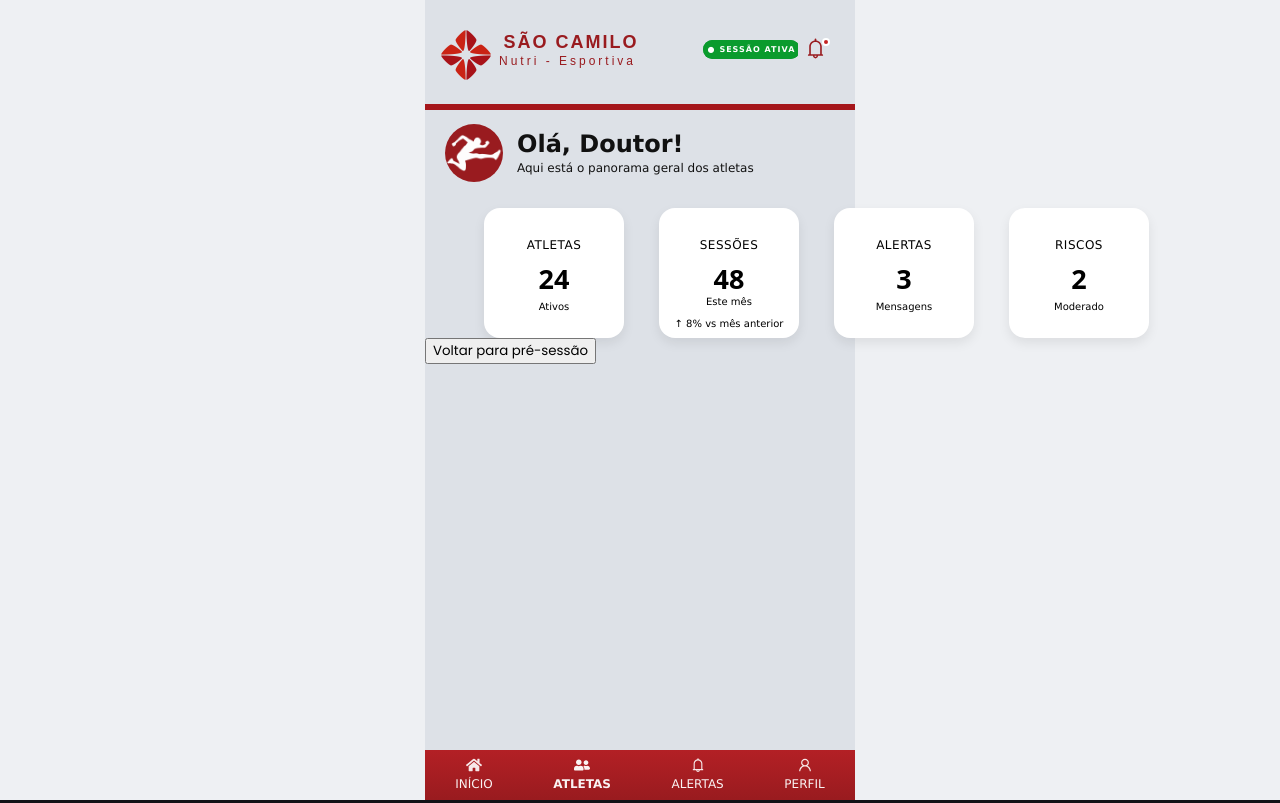
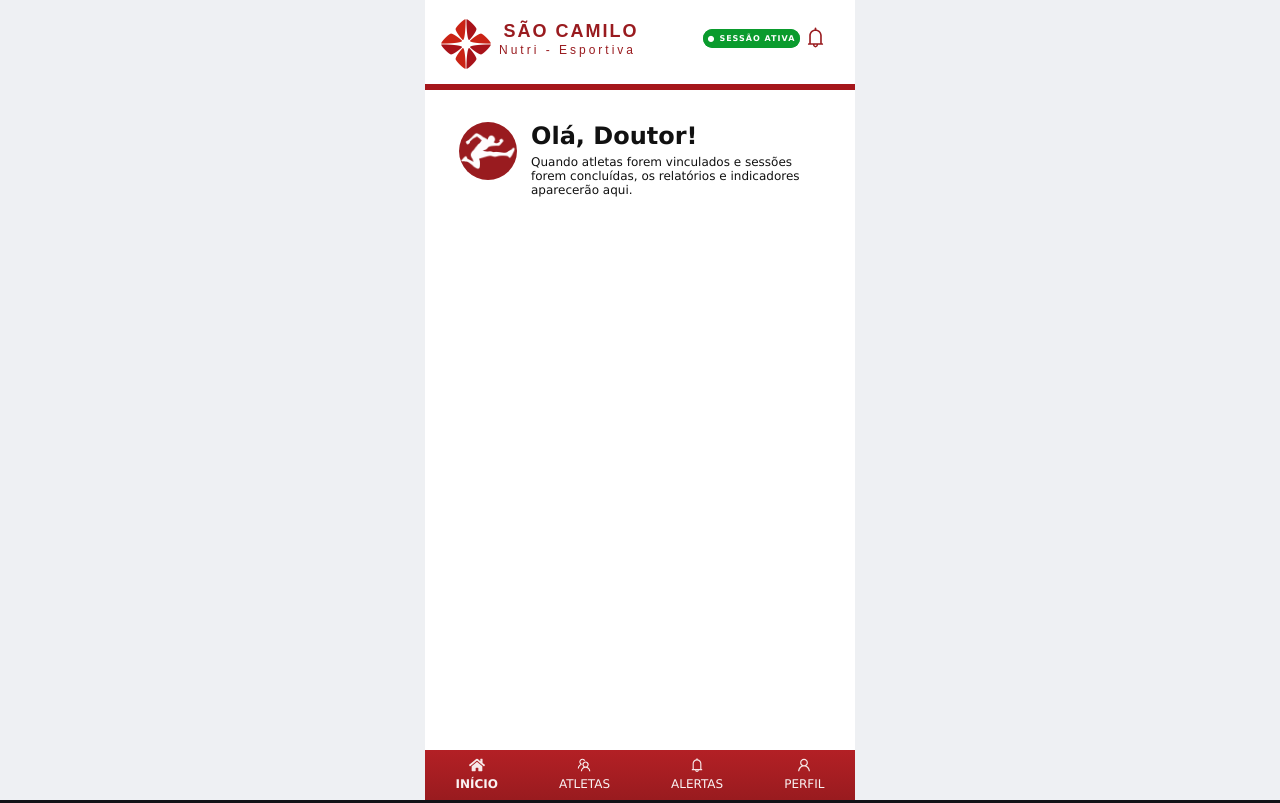
Before and after one commit to PI-Sao-Camilo-2026/PI-Sao-Camilo, a React (Vite) app in the folder frontend/: page /homepage in a window 1280 px wide. Built offline with nearby package versions, Linux system fonts and the light colour scheme.

Commit message:
finalizacao homepage medico

```diff
--- a/frontend/src/App.jsx
+++ b/frontend/src/App.jsx
@@ -5,7 +5,7 @@ import PreSessao from "./views/atleta/PreSessao";
 import Sessao from "./views/atleta/Sessao";
 import PosSessao from "./views/atleta/PosSessao";
 import Relatorios from "./views/atleta/Relatorios";
-import Historicos from "./views/atleta/Historicos";
+import Historicos from "./views/atleta/Historico";
 
 import Homepage from "./views/medico/Homepage";
 function App() {
@@ -19,7 +19,7 @@ function App() {
         <Route path="/presessao" element={<PreSessao />} />
         <Route path="/relatorios" element={<Relatorios />} />
         <Route path="/sessao" element={<Sessao />} />
-        <Route path="/historicos" element={<Historicos />} />
+        <Route path="/historico" element={<Historicos />} />
 
         <Route path="/homepage" element={<Homepage />} />
       </Routes>
--- a/frontend/src/css/Historicos.css
+++ b/frontend/src/css/Historico.css
@@ -76,8 +76,7 @@ body {
 .header-icon {
   font-size: 23px;
   border: none;
-  color: #991b1f;
-  background: #dde1e7;
+  background: transparent;
   display: flex;
   position: relative;
   align-items: center;
@@ -86,8 +85,43 @@ body {
   cursor: pointer;
 }
 
+.notificacao-vazia {
+  color: #991b1f;
+}
+
 .notificacao-ativa {
   color: #991b1f;
+  animation: tocarSino 1.5s infinite;
+}
+
+@keyframes tocarSino {
+  0% {
+    transform: rotate(0deg);
+  }
+
+  10% {
+    transform: rotate(15deg);
+  }
+
+  20% {
+    transform: rotate(-15deg);
+  }
+
+  30% {
+    transform: rotate(10deg);
+  }
+
+  40% {
+    transform: rotate(-10deg);
+  }
+
+  50% {
+    transform: rotate(0deg);
+  }
+
+  100% {
+    transform: rotate(0deg);
+  }
 }
 
 .notification-dot {
--- a/frontend/src/css/Homepage.css
+++ b/frontend/src/css/Homepage.css
@@ -10,7 +10,7 @@ body {
 .phone-screen {
   width: 430px;
   min-height: 100vh;
-  background: #dde1e7;
+  background: white;
   display: flex;
   flex-direction: column;
 }
@@ -28,10 +28,11 @@ body {
   object-fit: contain;
   display: block;
   margin: 0 16px 50px;
+  margin-top: -11px;
 }
 
 .homepage-header {
-  height: 110px;
+  height: 90px;
   text-align: center;
   padding-top: 30px;
   border-bottom: 6px solid #a5161b;
@@ -76,8 +77,7 @@ body {
 .header-icon {
   font-size: 23px;
   border: none;
-  color: #991b1f;
-  background: #dde1e7;
+  background: transparent;
   display: flex;
   position: relative;
   align-items: center;
@@ -86,8 +86,43 @@ body {
   cursor: pointer;
 }
 
+.notificacao-vazia {
+  color: #991b1f;
+}
+
 .notificacao-ativa {
   color: #991b1f;
+  animation: tocarSino 1.5s infinite;
+}
+
+@keyframes tocarSino {
+  0% {
+    transform: rotate(0deg);
+  }
+
+  10% {
+    transform: rotate(15deg);
+  }
+
+  20% {
+    transform: rotate(-15deg);
+  }
+
+  30% {
+    transform: rotate(10deg);
+  }
+
+  40% {
+    transform: rotate(-10deg);
+  }
+
+  50% {
+    transform: rotate(0deg);
+  }
+
+  100% {
+    transform: rotate(0deg);
+  }
 }
 
 .notification-dot {
@@ -106,8 +141,28 @@ body {
   padding: 42px 34px 20px;
 }
 
+.medico-area.vazio {
+  padding: 0 0;
+  margin-top: -28px;
+}
+
+.medico-area.vazio h2 {
+  padding-top: 20px;
+  font-size: 24px;
+  line-height: 1;
+  font-weight: 800;
+  color: #111;
+  font-family: Verdana, Geneva, Tahoma, sans-serif;
+}
+.medico-area.vazio p {
+  padding-top: 2px;
+  color: #111;
+  font-size: 12px;
+  font-family: Verdana, Geneva, Tahoma, sans-serif;
+}
+
 .medico-area {
-  padding: 14px 20px 6px;
+  padding: 25px 20px 6px;
   display: flex;
   align-items: center;
   gap: 14px;
@@ -140,9 +195,41 @@ body {
   font-family: Verdana, Geneva, Tahoma, sans-serif;
 }
 
+.select-wrapper {
+  position: relative;
+}
+
+.filter-select {
+  width: 85%;
+  height: 35px;
+  margin: 13px 30px;
+  border: none;
+  outline: none;
+  border-radius: 4px;
+  padding: 0 14px;
+  color: #2b2a2a;
+  background: white;
+  appearance: none;
+  font-size: 14px;
+  box-shadow:
+    2px 3px 20px rgba(0, 0, 0, 0.13),
+    2px 8px 12px rgba(0, 0, 0, 0.13);
+}
+
+.seta-filtro {
+  position: absolute;
+  right: 48px;
+  top: 50%;
+  transform: translateY(-50%);
+  font-size: 20px;
+  color: #2b2a2a;
+  pointer-events: none;
+}
+
 .stats-grid {
   display: grid;
   grid-template-columns: repeat(4, 1fr);
+  margin-top: -14px;
   margin-left: 35px;
   gap: 35px;
   padding: 0 24px;
@@ -152,20 +239,23 @@ body {
 
 .stat-card {
   background: white;
-  border-radius: 16px;
+  border-radius: 8px;
   width: 140px;
-  height: 130px;
+  height: 120px;
   margin-top: 20px;
   min-height: 50px;
   padding: 18px 10px;
   text-align: center;
-  box-shadow: 0 5px 12px rgba(0, 0, 0, 0.08);
+  box-shadow:
+    1px 2px 20px rgba(0, 0, 0, 0.1),
+    1px 6px 12px rgba(0, 0, 0, 0.1);
   overflow: hidden;
 }
 
 .stat-card h3 {
-  margin: 4px 0 2px;
-  font-size: 27px;
+  margin: 0 0 2px;
+  font-size: 12px;
+  color: #2b2a2a;
   font-family:
     system-ui,
     -apple-system,
@@ -179,13 +269,156 @@ body {
     "Helvetica Neue",
     sans-serif;
   line-height: 1.1;
+}
+
+.stat-card strong {
+  font-size: 33px;
+  margin-top: 10px;
+  display: block;
+}
+
+.stat-card p {
+  font-size: 10.5px;
+  margin: 8px 0 0;
+  color: #0dad33;
+}
+
+.section-title h2 {
+  font-size: 17px;
+  font-family: "Segoe UI", Tahoma, Geneva, Verdana, sans-serif;
+  margin: 28px 20px 14px;
+}
+
+.section-title span {
+  font-weight: 400;
+  font-size: 13px;
+}
+
+.hydration-grid {
+  display: flex;
+  width: 90%;
+  grid-template-columns: repeat(3, 1fr);
+  margin-left: 20px;
+  gap: 8px;
+}
+
+.hydration-card {
+  flex: 1;
+  background: white;
+  border-radius: 8px;
+  width: 115px;
+  height: 100px;
+  margin: 0;
+  padding: 13px 8px;
+  text-align: center;
+  box-shadow:
+    1px 2px 20px rgba(0, 0, 0, 0.1),
+    1px 6px 12px rgba(0, 0, 0, 0.1);
+}
+
+.hydration-card p {
+  margin: 0 0 7px;
+  font-size: 12px;
+  color: #444;
+}
+
+.hydration-card strong {
+  margin: 0 0 -5px;
+  font-size: 22px;
+  font-family:
+    system-ui,
+    -apple-system,
+    BlinkMacSystemFont,
+    "Segoe UI",
+    Roboto,
+    Oxygen,
+    Ubuntu,
+    Cantarell,
+    "Open Sans",
+    "Helvetica Neue",
+    sans-serif;
+  display: block;
+}
+
+.hydration-card span {
+  display: block;
+  margin-top: 12px;
+  color: #0a9b2d;
+  font-size: 10px;
   font-weight: bold;
 }
 
-.stat-label {
-  font-family: Verdana, Geneva, Tahoma, sans-serif;
-  letter-spacing: 0.5px;
-  font-size: 12px;
+.insights-box {
+  background: white;
+  border-radius: 12px;
+  width: 90%;
+  height: 180px;
+  margin-top: 28px;
+  margin-left: 20px;
+  padding: 1px 16px;
+  box-shadow:
+    1px 2px 20px rgba(0, 0, 0, 0.07),
+    1px 6px 12px rgba(0, 0, 0, 0.07);
+}
+
+.insights-box h2 {
+  display: block;
+  font-size: 17px;
+  text-align: center;
+  padding-top: 3px;
+}
+
+.insight-item {
+  display: flex;
+  align-items: center;
+  gap: 12px;
+  margin-bottom: 14px;
+}
+
+.insight-item p {
+  margin: 0;
+  font-size: 13px;
+  color: #222;
+}
+
+.insight-item svg {
+  font-size: 22px;
+}
+
+.danger svg {
+  color: #d71920;
+}
+
+.warning svg {
+  color: #f39c12;
+}
+
+.success svg {
+  color: #66aa44;
+}
+
+.atletas-btn {
+  width: 75%;
+  height: 48px;
+  margin-top: 30px;
+  margin-left: 55px;
+  margin-bottom: 22px;
+  border-radius: 8px;
+  border: 2px solid transparent;
+  background:
+    linear-gradient(white, white) padding-box,
+    linear-gradient(90deg, #d71920, #991b1f) border-box;
+  font-weight: 800;
+  font-size: 18px;
+  cursor: pointer;
+}
+
+.atletas-btn span {
+  background: linear-gradient(90deg, #d71920, #991b1f);
+  background-clip: text;
+  -webkit-background-clip: text;
+  color: transparent;
+  -webkit-text-fill-color: transparent;
 }
 
 .bottom-nav {
--- a/frontend/src/views/medico/Homepage.jsx
+++ b/frontend/src/views/medico/Homepage.jsx
@@ -1,12 +1,20 @@
 import "../../css/Homepage.css";
-import { useNavigate } from "react-router-dom";
-import { AiOutlineUser, AiOutlineBell } from "react-icons/ai";
-import { FaHome, FaUserFriends } from "react-icons/fa";
+import {
+  AiOutlineUser,
+  AiOutlineBell,
+  AiFillBell,
+  AiOutlineExclamationCircle,
+  AiOutlineTeam,
+} from "react-icons/ai";
+import { FaHome } from "react-icons/fa";
 
 export default function Homepage() {
-    const navigate = useNavigate();
+  const temNotificacao = false;
 
-    const temNotificacao = true;
+  const atletas = [];
+  const sessoes = [];
+
+  const mostrarDashboard = atletas.length > 0 || sessoes.length > 0;
 
   return (
     <div className="homepage-page">
@@ -16,69 +24,125 @@ export default function Homepage() {
           <h1>SÃO CAMILO</h1>
           <p>Nutri - Esportiva</p>
           <span className="active">● SESSÃO ATIVA</span>
-                    <button
-                        className={`header-icon ${temNotificacao ? "notificacao-ativa" : ""}`}
-                    >
-                        <AiOutlineBell />
+          <button className="header-icon">
+            {temNotificacao ? (
+              <AiFillBell className="notificacao-ativa" />
+            ) : (
+              <AiOutlineBell className="notificacao-vazia" />
+            )}
+
             {temNotificacao && <span className="notification-dot"></span>}
           </button>
         </header>
-                <main>
-                    <section className="medico-area">
-                        <img className="medico-icon" src="/ChatGPT Image 30 de abr. de 2026, 09_33_34.png" alt="silhueta atleta"></img>
+        <main className="homepage-main">
+          <section
+            className={mostrarDashboard ? "medico-area" : "medico-area vazio"}
+          >
+            <img
+              className="medico-icon"
+              src="/ChatGPT Image 30 de abr. de 2026, 09_33_34.png"
+              alt="silhueta medicina"
+            />
 
             <div>
               <h2>Olá, Doutor!</h2>
-                            <p>Aqui está o panorama geral dos atletas</p>
+              <p>
+                {mostrarDashboard
+                  ? "Aqui está o panorama geral dos atletas."
+                  : "Quando atletas forem vinculados e sessões forem concluídas, os relatórios e indicadores aparecerão aqui."}
+              </p>
             </div>
           </section>
+          {mostrarDashboard ? (
+            <>
+              <div className="select-wrapper">
+                <select className="filter-select">
+                  <option>Todos os Atletas</option>
+                  <option>Atletas de Basquete</option>
+                  <option>Atletas de Corrida</option>
+                  <option>Atletas de Futebol</option>
+                  <option>Atletas de Natação</option>
+                </select>
+
+                <span className="seta-filtro">▾</span>
+              </div>
               <section>
                 <div className="stats-grid">
                   <div className="stat-card">
-                                <p className="stat-label">ATLETAS</p>
-                                <h3>24</h3>
-                                <span className="stat-growth">Ativos</span>
+                    <h3 className="stat-label">ATLETAS</h3>
+                    <strong>24</strong>
+                    <p className="stat-growth">Ativos</p>
                   </div>
 
                   <div className="stat-card">
-                                <p className="stat-label">SESSÕES</p>
-                                <h3>48</h3>
-                                <p className="stat-period">Este mês</p>
-                                <span className="stat-growth">↑ 8% vs mês anterior</span>
-                            </div>
-
-                            <div className="stat-card">
-                                <p className="stat-label">ALERTAS</p>
-                                <h3>
-                                    3
-                                </h3>
-                                <span className="stat-growth">Mensagens</span>
-                            </div>
-
-                            <div className="stat-card">
-                                <p className="stat-label">RISCOS</p>
-                                <h3>
-                                    2
-                                </h3>
-                                <span className="stat-growth">Moderado</span>
+                    <h3 className="stat-label">SESSÕES</h3>
+                    <strong>48</strong>
+                    <p className="stat-growth">↑ 8% vs mês anterior</p>
                   </div>
                 </div>
               </section>
-                    <button className="btn-voltar" onClick={() => navigate("/")}>
-                        Voltar para pré-sessão
+              <section className="section-title">
+                <h2>
+                  RESUMO HIDRATAÇÃO <span>(MÉDIA)</span>
+                </h2>
+              </section>
+              <section className="hydration-grid">
+                <div className="hydration-card">
+                  <p>Hidratação</p>
+                  <strong>1,7 L/h</strong>
+                  <span>Excelente</span>
+                </div>
+
+                <div className="hydration-card">
+                  <p>Perda de peso</p>
+                  <strong>1,6%</strong>
+                  <span>Dentro da meta</span>
+                </div>
+
+                <div className="hydration-card">
+                  <p>Taxa de suor</p>
+                  <strong>1,5 L/h</strong>
+                  <span>Adequada</span>
+                </div>
+              </section>
+
+              <section className="insights-box">
+                <h2>INSIGHTS PRINCIPAIS</h2>
+                <div className="insight-item danger">
+                  <AiOutlineExclamationCircle />
+                  <p>2 atletas com risco de desidratação elevada</p>
+                </div>
+
+                <div className="insight-item warning">
+                  <AiOutlineExclamationCircle />
+                  <p>
+                    1 atleta com possível hiponatremia associada ao exercício
+                  </p>
+                </div>
+
+                <div className="insight-item success">
+                  <AiOutlineExclamationCircle />
+                  <p>Aumento da taxa de sudorese em clima quente (+19%)</p>
+                </div>
+              </section>
+
+              <button className="atletas-btn">
+                <span>VER TODOS OS ATLETAS</span>
               </button>
+            </>
+          ) : null}
         </main>
         <nav className="bottom-nav">
-                    <div className="nav-item">
+          <div className="nav-item active-nav">
             <span className="nav-icon vazio">
               <FaHome />
             </span>
             <p>INÍCIO</p>
           </div>
 
-                    <div className="nav-item active-nav">
+          <div className="nav-item">
             <span className="nav-icon">
-                            <FaUserFriends />
+              <AiOutlineTeam />
             </span>
             <p>ATLETAS</p>
           </div>
```
Also changed, not shown: frontend/src/views/atleta/Historico.jsx (renamed from frontend/src/views/atleta/Historicos.jsx, +12 -9 lines). Lines whose indentation alone changed are shown as unchanged.
